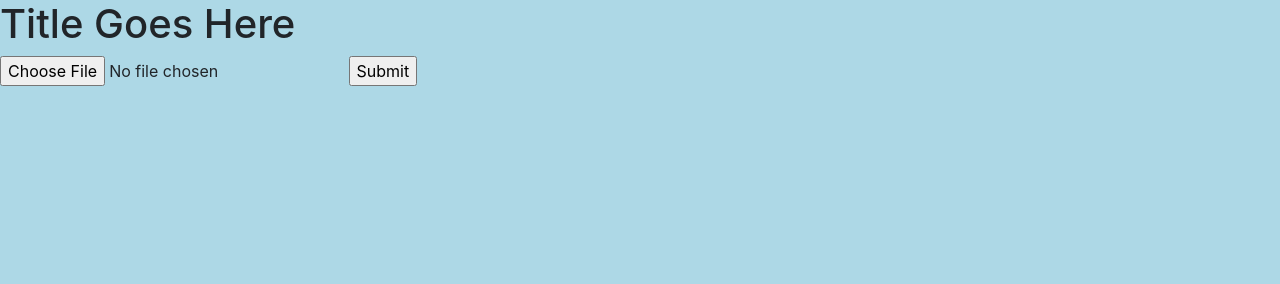
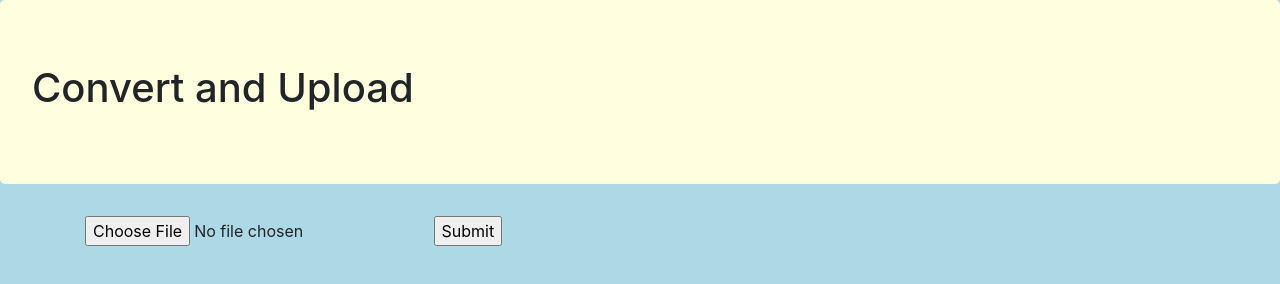
Before and after one commit to BrianSturgis/team_week, a website built with webpack: page src/index.html in a window 1280 px wide. Built offline with nearby package versions, Linux system fonts and the light colour scheme.

Commit message:
Change CSS and HTML.

```diff
--- a/src/css/styles.css
+++ b/src/css/styles.css
@@ -1,3 +1,7 @@
 body {
   background-color: lightblue;
 }
+
+.jumbotron {
+  background: lightyellow
+}
--- a/src/index.html
+++ b/src/index.html
@@ -1,13 +1,17 @@
 <!DOCTYPE html>
 <html lang="en">
 <head>
-  <title>Title Goes Here</title>
+  <title>Convert and Upload</title>
 </head>
 <body>
-  <h1>Title Goes Here</h1>
-  <form action="/action_page.php">
-    <input type="file" id="myFile" name="filename">
-    <input type="submit">
-  </form>
+  <div class="jumbotron">
+    <h1>Convert and Upload</h1>
+  </div>
+  <div class="container">
+    <form action="/action_page.php">
+      <input type="file" id="myFile" name="filename">
+      <input type="submit">
+    </form>
+  </div>
 </body>
 </html>
```
